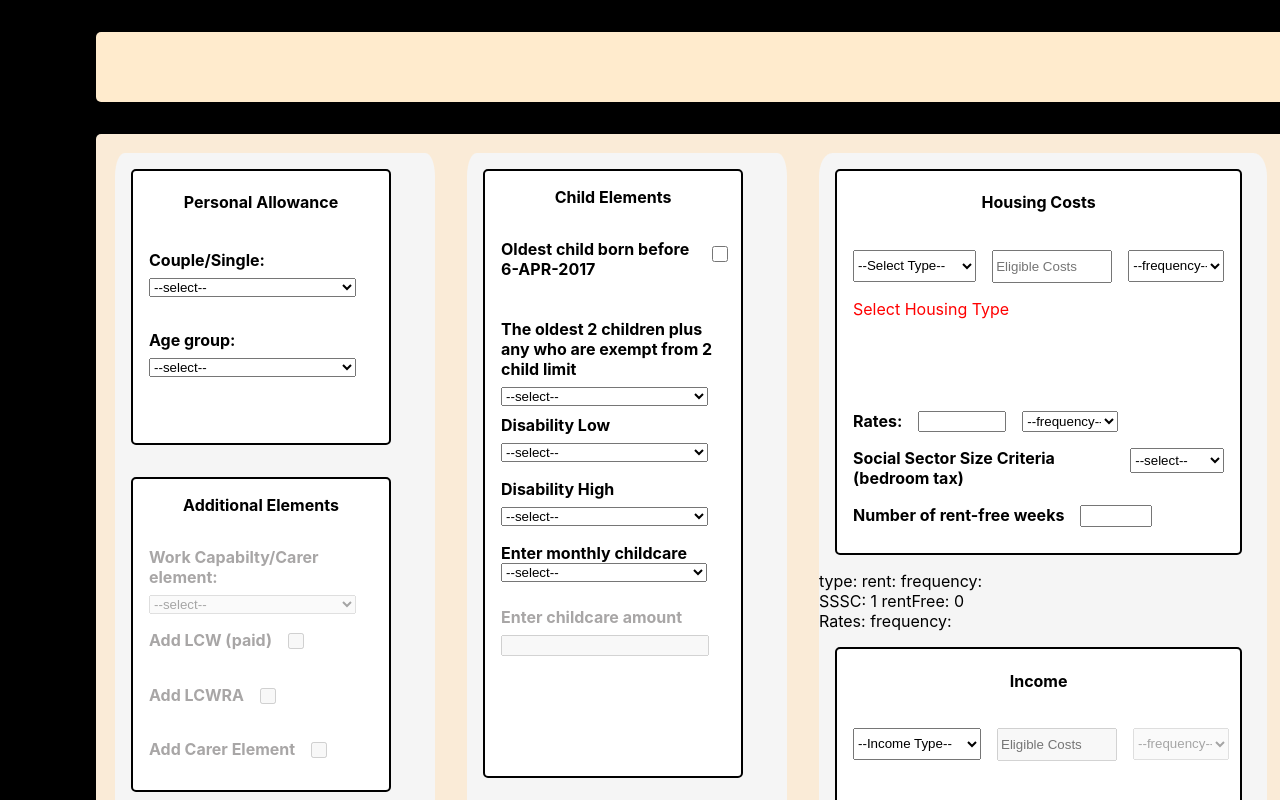
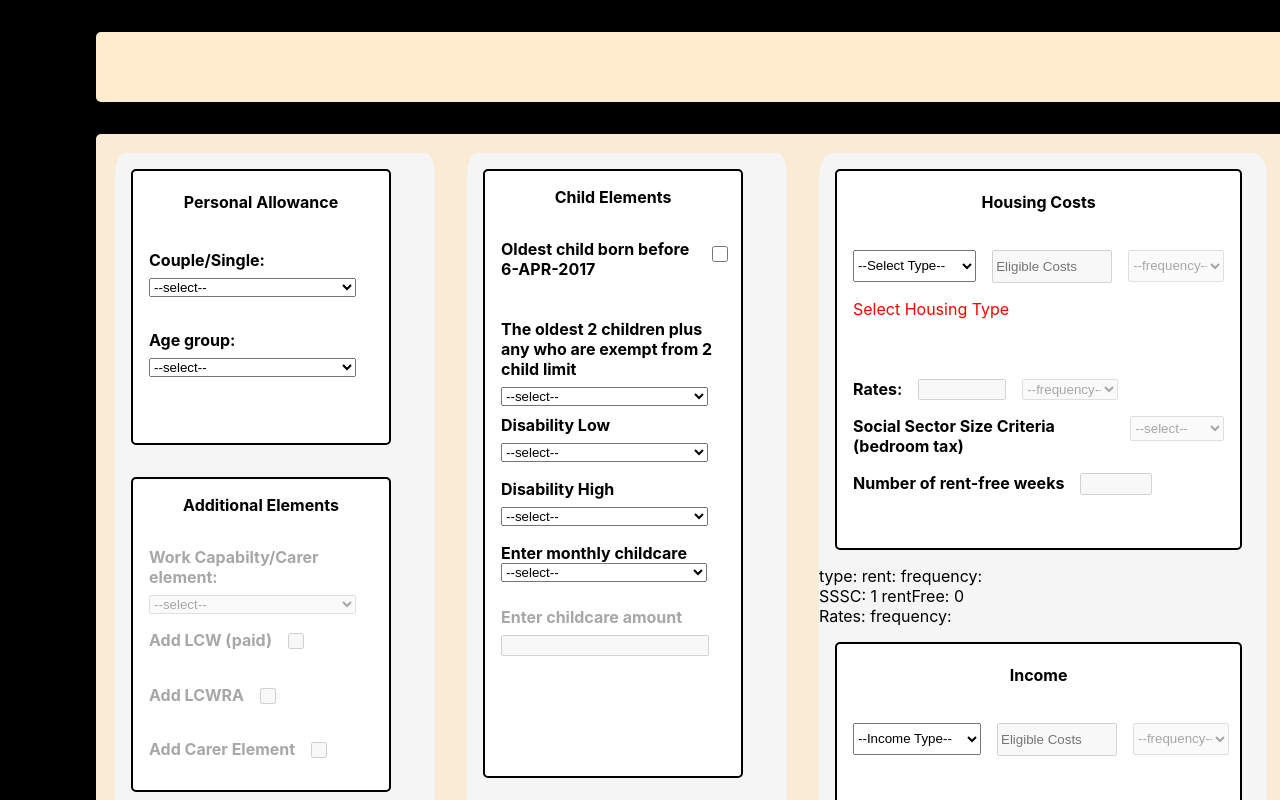
Before and after one commit to dnlstronge/benefitscalc2, a React (Create React App) app: page / in a window 1280 px wide. Shown: the top 800 px of the page. Built offline with nearby package versions, Linux system fonts and the light colour scheme.

Commit message:
[x] - fix typo

```diff
--- a/src/components/UC2/HOUS/Hous.js
+++ b/src/components/UC2/HOUS/Hous.js
@@ -111,15 +111,15 @@ const Hous = (setPropState) => {
         <h4 className={classes.heading}>Housing Costs</h4>
             <div className={classes.sub_container}>
                 <select onChange={handleType} className={classes.select_type}>
-                    <option value="SELECT">--Select Type--</option>
+                    <option value="">--Select Type--</option>
                     <option value="SOCIAL">Social sector</option>
                     <option value="PRIVATE">Private landlord</option>
                     <option value="COOWN">Co-ownership</option>
                     <option value="OWN">Owner Occupier</option>
-                    <option value="NONE">None</option>
+                    <option value="">None</option>
                 </select>
-                <input onChange={handleAmount} className={classes.select_amount} placeholder="Eligible Costs" type="number"/>
-                <select onChange={handleFreq} className={classes.select_freq}>
+                <input disabled={housing.type === "" } onChange={handleAmount} className={classes.select_amount} placeholder="Eligible Costs" type="number"/>
+                <select disabled={housing.type === "" } onChange={handleFreq} className={classes.select_freq}>
                     <option value="SELECT">--frequency--</option>
                     <option value="PW">Weekly</option>
                     <option value="PM">Monthly</option>
@@ -140,7 +140,8 @@ const Hous = (setPropState) => {
                 {housing.freq === "" &&
                 <p className={classes.warning2}>Select Frequency</p>}
                 </div>}
-                <div className={classes.info}>
+            </div>
+            <div className={classes.info}>
                 {housing.type === "PRIVATE" &&
                     <p>Enter LHA rate or Rent whichever is lower</p>}
                 {housing.type === "OWN"  &&
@@ -150,26 +151,24 @@ const Hous = (setPropState) => {
                     <p>Co-owners may get help with rent & service charge but this may
                         affect work allowance </p>}
                 </div>
-
-            </div>
             <label htmlFor="rates" className={classes.rates_label}>Rates:
-                <input onChange={handleRates} className={classes.rates_input} id="rates" type="number"></input>
-                <select onChange={handleRatesFreq} className={classes.rates_freq}>
+                <input disabled={housing.type === ""} onChange={handleRates} className={classes.rates_input} id="rates" type="number"></input>
+                <select disabled={housing.type === ""} onChange={handleRatesFreq} className={classes.rates_freq}>
                     <option value="">--frequency--</option>
                     <option value="PW">--Weekly--</option>
                     <option value="PM">--Monthly--</option>
                 </select>
             </label>
             <label className={classes.sssc_label}htmlFor="SizeCriteria">Social Sector Size Criteria (bedroom tax)
-                <select onChange={handleSSSC} className={classes.sssc_select} id="SizeCriteria">
+                <select disabled={housing.type !== "SOCIAL"} onChange={handleSSSC} className={classes.sssc_select} id="SizeCriteria">
                     <option value="1">--select--</option>
                     <option value="1">None</option>
                     <option value="0.86">1 bedroom</option>
                     <option value="0.75">2+ bedroom</option>
                 </select>
             </label>
-            <label htmlForm="rent_free" className={classes.rentfree_label}>Number of rent-free weeks
-                <input onChange={handleRentFree} type="number" className={classes.rentfree_input}></input>
+            <label htmlFor="rent_free" className={classes.rentfree_label}>Number of rent-free weeks
+                <input disabled={housing.type !== "SOCIAL"} onChange={handleRentFree} type="number" className={classes.rentfree_input}></input>
             </label>
             </div>
 
--- a/src/components/UC2/HOUS/Hous.module.css
+++ b/src/components/UC2/HOUS/Hous.module.css
@@ -11,7 +11,7 @@
 }
 .warning_box {
     display: flex;
-    height: 6rem;
+    height: 4rem;
     width: 90%;
 }
 
@@ -28,7 +28,10 @@
     color: red;
     margin-left: 4rem;
 }
-
+.info {
+    margin-left: 1rem;
+    font-weight: bold;
+}
 .heading {
     text-align: center;
 }
```
